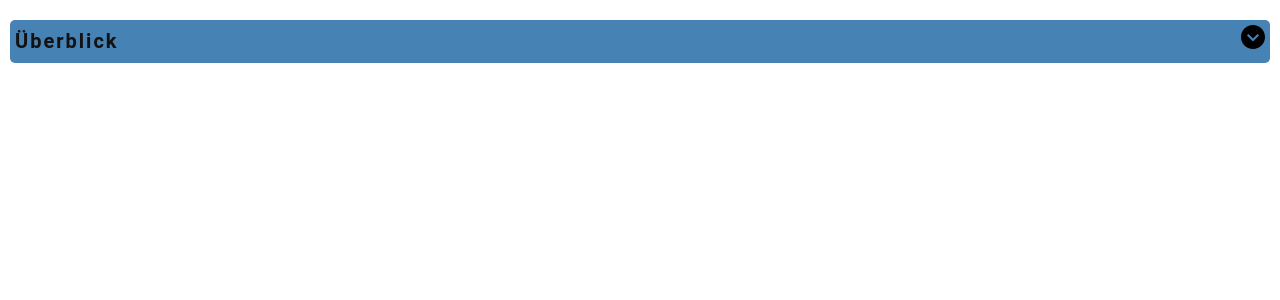
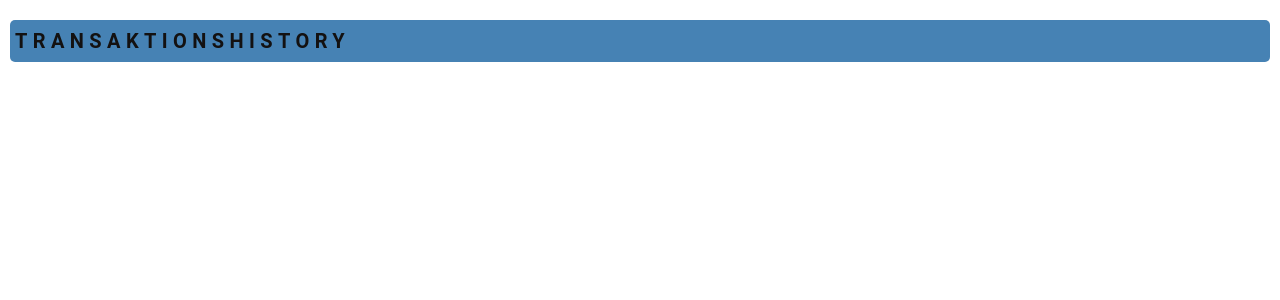
Before and after one commit to Samet91/capstone-project, a React (Vite) app: page /Transaction in a window 1280 px wide. Shown: the top 300 px of the page. Built offline with nearby package versions, Linux system fonts and the light colour scheme.

Commit message:
delete function showTransaction

```diff
--- a/src/app/components/TransactionOverview/TransactionOverview.tsx
+++ b/src/app/components/TransactionOverview/TransactionOverview.tsx
@@ -1,6 +1,5 @@
-import React, { useState } from 'react'
+import React from 'react'
 import styled from 'styled-components'
-import ArrowIcon from '../Icons/ArrowIcon'
 import TrashIcon from '../Icons/TrashIcon'
 
 import type { TransactionProps } from '../../../types'
@@ -14,30 +13,15 @@ export default function TransactionOverview({
   deleteTransaction,
   transactions,
 }: InitialStateType): JSX.Element {
-  const [showTransaction, setShowTransaction] = useState<boolean>(false)
-
-  function handleOnclick() {
-    setShowTransaction(!showTransaction)
-  }
-
   return (
     <div>
-      <H2>
-        Überblick
-        <IconArrow>
-          <ArrowIcon
-            onClick={() => {
-              handleOnclick()
-            }}
-          />
-        </IconArrow>
-      </H2>
+      <H2>TRANSAKTIONSHISTORY</H2>
 
       <ul>
         {transactions &&
           transactions.map((transaction: TransactionProps) => (
             <Li key={transaction.id} type={transaction.type}>
-              <span>{transaction.date}</span>
+              <Date>{transaction.date}</Date>
               <CategoryTitle>{transaction.category}</CategoryTitle>
 
               <Amount>
@@ -59,27 +43,24 @@ const H2 = styled.h2`
   font-size: 1.25rem;
   font-family: 'Roboto', 'Helvetica', 'Arial', sans-serif;
   line-height: 1.6;
-  letter-spacing: 0.1em;
+  letter-spacing: 0.27em;
   margin-top: 20px;
   color: #131111;
   background-color: steelblue;
   padding: 5px;
   border-radius: 5px;
-  display: grid;
-  grid-template-columns: 1fr 1fr 1fr;
-`
-
-const IconArrow = styled.span`
-  grid-column: 4/5;
-  align-self: center;
 `
 
 const Li = styled.li<Partial<TransactionProps>>`
   list-style: none;
   display: flex;
   justify-content: space-between;
+  margin-left: -38px;
+  margin-top: 5px;
   color: ${(props) => (props.type === 'income' ? 'green' : 'red')};
 `
+
+const Date = styled.span``
 
 const CategoryTitle = styled.span``
 
```
